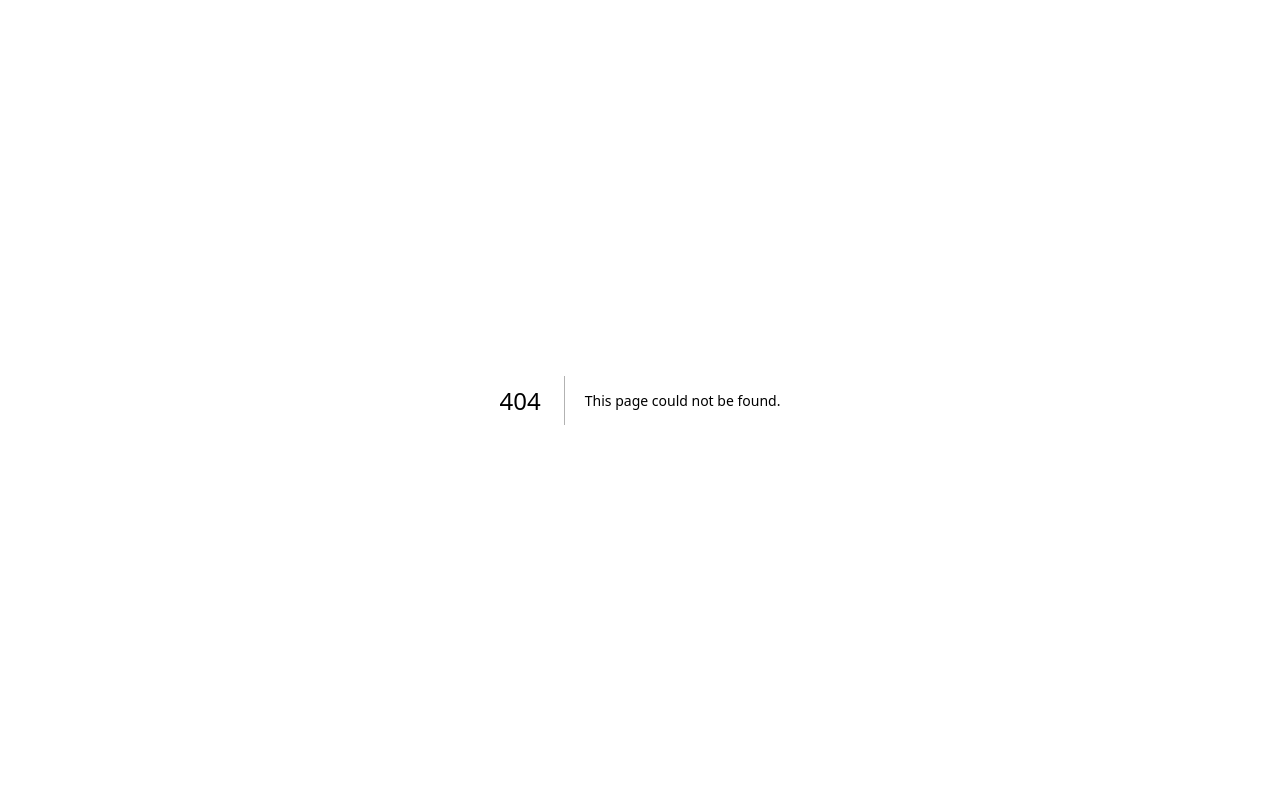
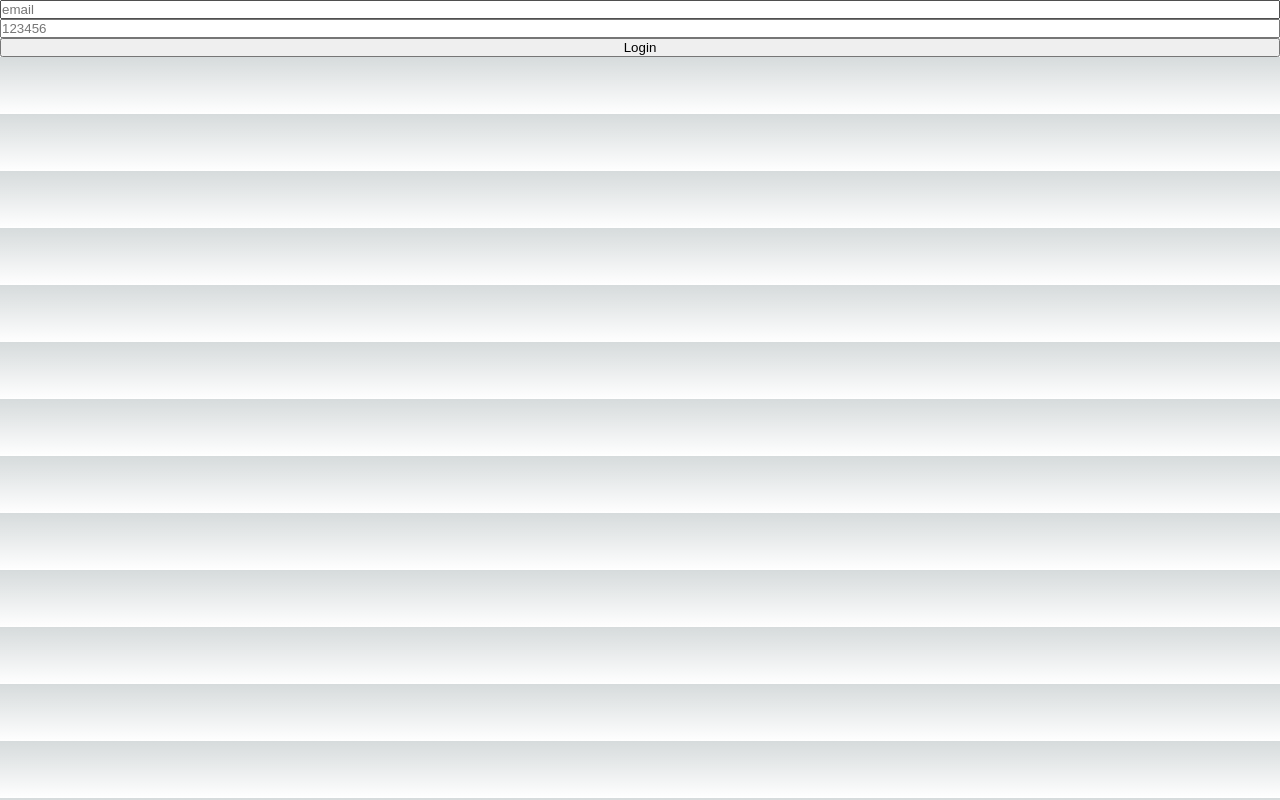
Before and after one commit to Yessenia1208/NEXT, a Next.js app: page /registro in a window 1280 px wide. Before the commit this address had no page. Built offline with nearby package versions, Linux system fonts and the light colour scheme.

Commit message:
Prueba de cambios

```diff
--- /dev/null
+++ b/src/app/registro/page.js
@@ -0,0 +1,43 @@
+'use client'
+import { useState } from "react";
+import "./registro.css"
+
+export default function registro() {
+
+    const [state, setState] = useState({
+        email: "",
+        password: ""
+    });
+
+    const handleChange = (event) => {
+        const { name, value } = event.target;
+        setState({
+            ...state,
+            [name]: value
+        })
+    }
+
+    return (
+        <div className="container">
+
+            <input
+                onChange={handleChange}
+                name="email"
+                value={state.email}
+                type="text"
+                placeholder="email"
+            />
+
+            <input
+                name="password"
+                onChange={handleChange}
+                type="password"
+                placeholder="123456"
+            />
+
+            <button>Login</button>
+
+        </div>
+    )
+
+}
--- /dev/null
+++ b/src/app/registro/registro.css
@@ -0,0 +1,4 @@
+.container{
+    display:flex;
+    flex-direction: column;
+}
```
